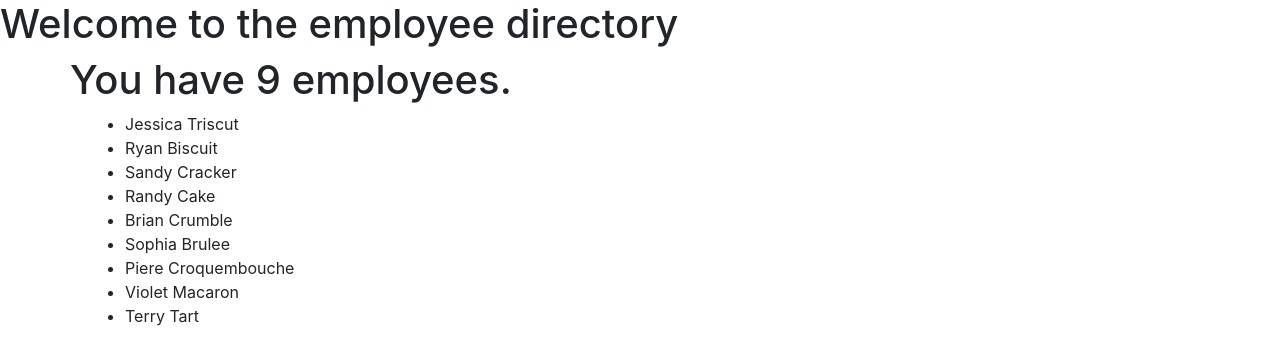
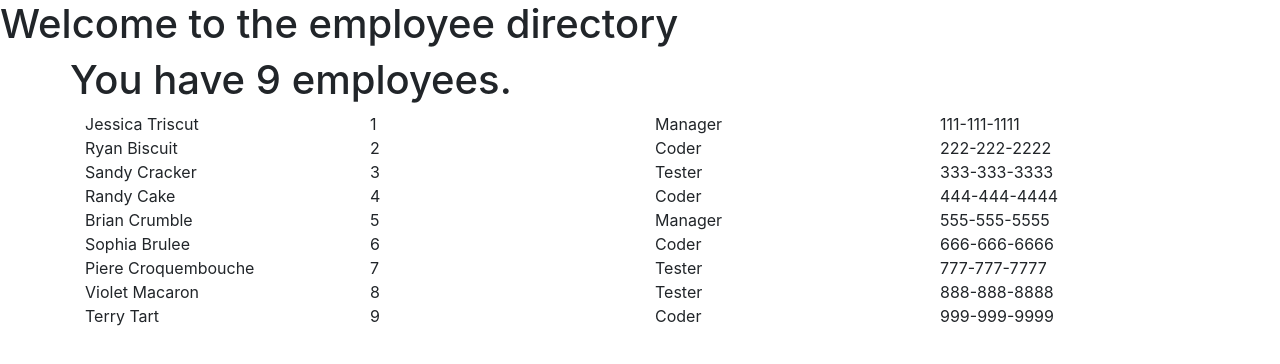
Before and after one commit to j-senak/employee-directory-sort, a React (Create React App) app: page / in a window 1280 px wide. Shown: the top 364 px of the page. Built offline with nearby package versions, Linux system fonts and the light colour scheme.

Commit message:
added all information to list

```diff
--- a/src/components/EmployeeDirectory/Item.jsx
+++ b/src/components/EmployeeDirectory/Item.jsx
@@ -1,11 +1,12 @@
-import React from 'react';
+import React from "react";
 
 const Item = (props) => {
-    return (
-        <li>
-            {props.name}
-        </li>
-    );
+  return <div className="row">
+  <div className="col">{props.name}</div>
+  <div className="col">{props.id}</div>
+  <div className="col">{props.position}</div>
+  <div className="col">{props.phone}</div>
+    </div>
 };
 
 export default Item;
--- a/src/components/EmployeeDirectory/List.jsx
+++ b/src/components/EmployeeDirectory/List.jsx
@@ -7,16 +7,12 @@ const List = (props) => {
       <div className="row">
         <h1>You have {props.employees.length} employees.</h1>
       </div>
-      <div className="row">
-        <div className="col">
-          <ul>
+      <div>
             {props.employees.map((employee) => (
-              <Item name={employee.name}/>
+              <Item {...employee}/>
             ))}
-          </ul>
         </div>
-      </div>
-    </div>
+        </div>
   );
 };
 
```
Also changed, not shown: src/containers/EmployeeDirectory.jsx (+21 -3 lines).
